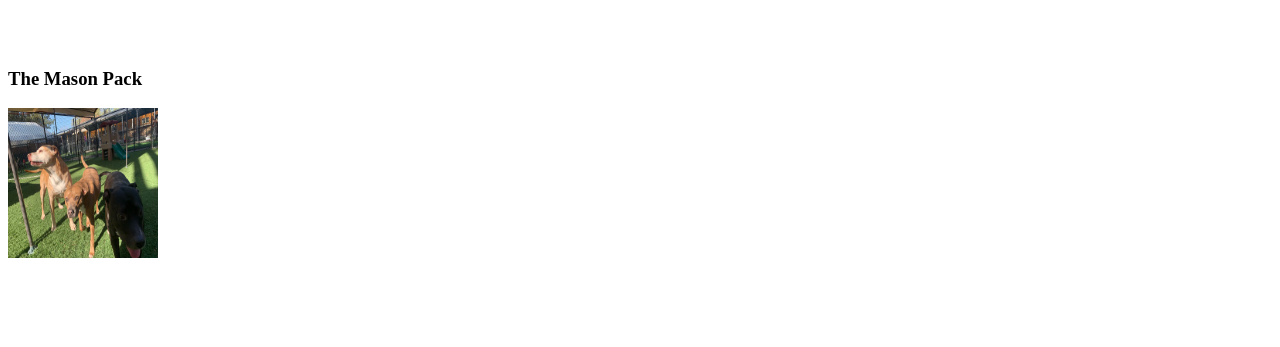
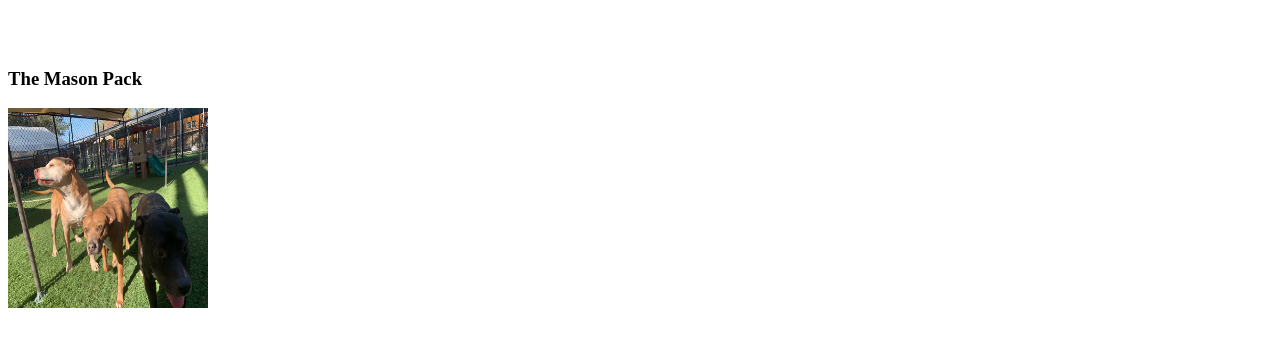
Before and after one commit to stewart-ronald/csd-360, a plain HTML site: page module-10/mod10.html in a window 1280 px wide. Shown: the part 119-466 px from the top of the page. Drawn offline with Linux system fonts and the light colour scheme.

Commit message:
Update mod10.html

```diff
--- a/module-10/mod10.html
+++ b/module-10/mod10.html
@@ -24,7 +24,7 @@
 
     <!-- an image -->
     <h3>The Mason Pack</h3>
-    <img src="masonpack.jpeg" id="imgofintr" alt="an image of interest" height="150" width="150" />
+    <img src="masonpack.jpeg" id="imgofintr" alt="an image of interest" height="200" width="200" />
 
     <!-- JavaScript -->
     <script>
```
